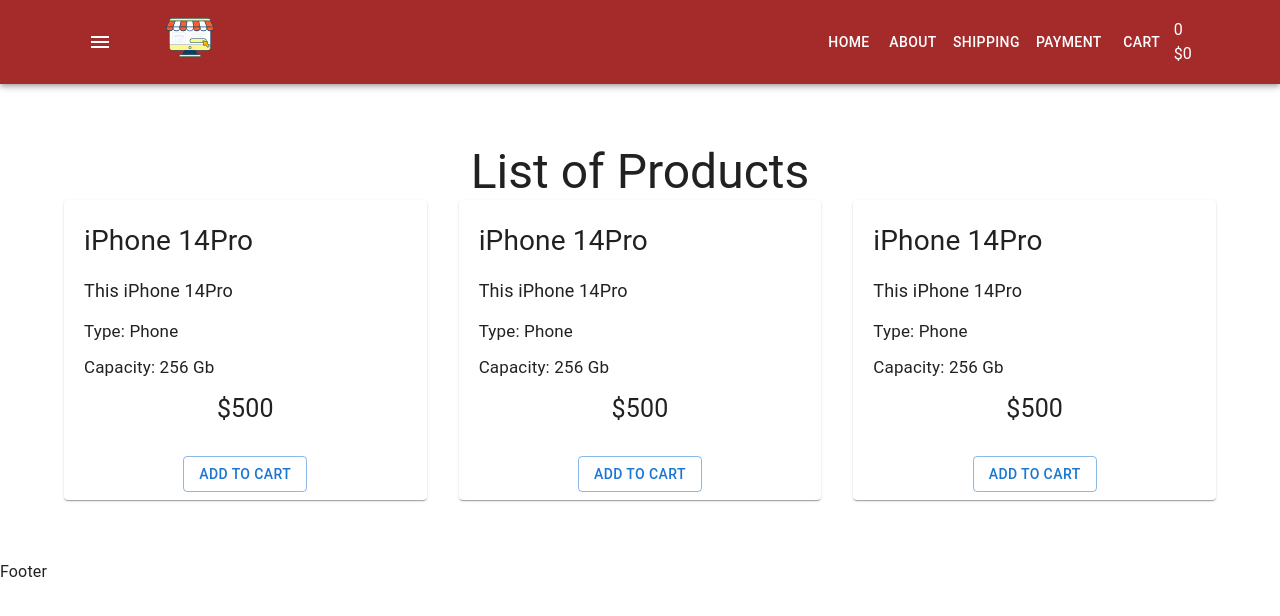
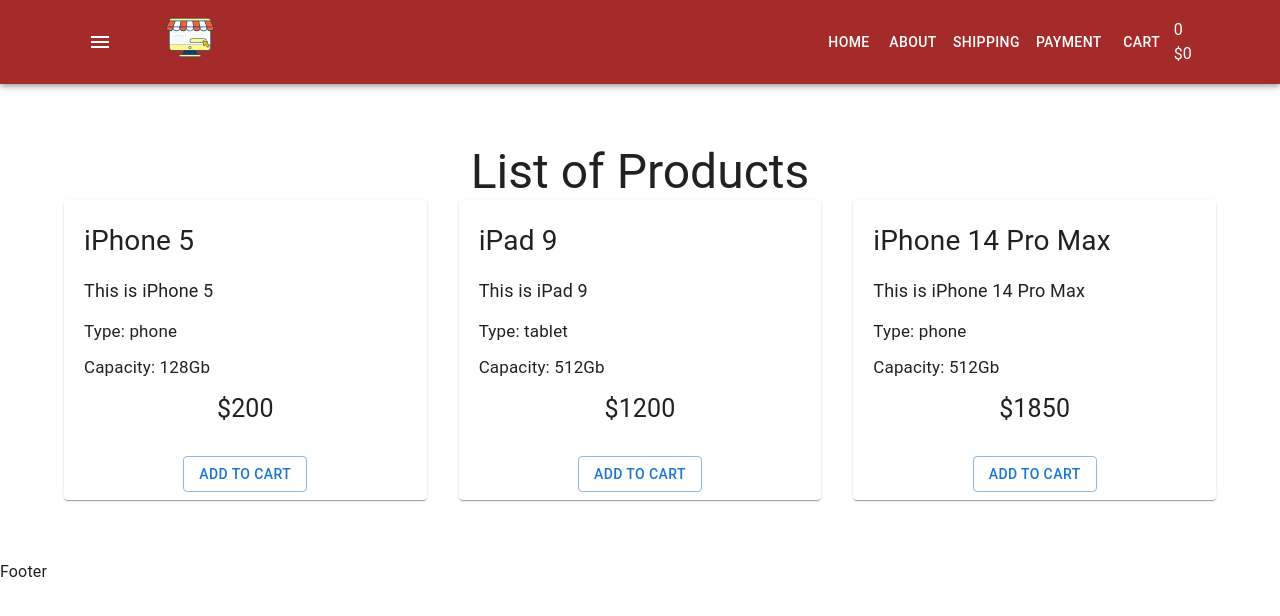
Before and after one commit to asteriab/react-shop-project, a React (Create React App) app: page / in a window 1280 px wide. Shown: the top 616 px of the page. Built offline with nearby package versions, Linux system fonts and the light colour scheme.

Commit message:
added props to list item

```diff
--- a/src/components/Products/ProductListItem.scss
+++ b/src/components/Products/ProductListItem.scss
@@ -1,5 +1,6 @@
 .product {
   padding: 20px;
+  height: 100%;
 }
 
 .product-title {
--- a/src/components/Products/ProductsList.tsx
+++ b/src/components/Products/ProductsList.tsx
@@ -10,13 +10,31 @@
       </Typography>
       <Grid container spacing={4}>
         <Grid item xs={12} sm={6} md={4}>
-          <ProductsListItem />
+          <ProductsListItem
+            title="iPhone 5"
+            description="iPhone 5"
+            type="phone"
+            capacity={128}
+            price={200}
+          />
         </Grid>
         <Grid item xs={12} sm={6} md={4}>
-          <ProductsListItem />
+          <ProductsListItem
+            title="iPad 9"
+            description="iPad 9"
+            type="tablet"
+            capacity={512}
+            price={1200}
+          />
         </Grid>
         <Grid item xs={12} sm={6} md={4}>
-          <ProductsListItem />
+          <ProductsListItem
+            title="iPhone 14 Pro Max"
+            description="iPhone 14 Pro Max"
+            type="phone"
+            capacity={512}
+            price={1850}
+          />
         </Grid>
       </Grid>
     </>
--- a/src/components/Products/ProductsListItem.tsx
+++ b/src/components/Products/ProductsListItem.tsx
@@ -1,16 +1,23 @@
 import { Button, Card, CardActions, CardContent } from "@mui/material";
+import { type } from "os";
 import "./ProductListItem.scss";
 
-type Props = {};
+type Props = {
+  title: string;
+  description: string;
+  type: string;
+  capacity: number;
+  price: number;
+};
 const ProductsListItem = (props: Props) => {
   return (
     <Card>
       <CardContent className="product">
-        <div className="product-title">iPhone 14Pro</div>
-        <div className="product-description">This iPhone 14Pro</div>
-        <div className="product-features">Type: Phone</div>
-        <div className="product-features">Capacity: 256 Gb</div>
-        <div className="product-price">$500</div>
+        <div className="product-title">{props.title}</div>
+        <div className="product-description">This is {props.description}</div>
+        <div className="product-features">Type: {props.type}</div>
+        <div className="product-features">Capacity: {props.capacity}Gb</div>
+        <div className="product-price">${props.price}</div>
       </CardContent>
       <CardActions className="btns-wrap">
         <Button variant="outlined">Add To Cart</Button>
```
